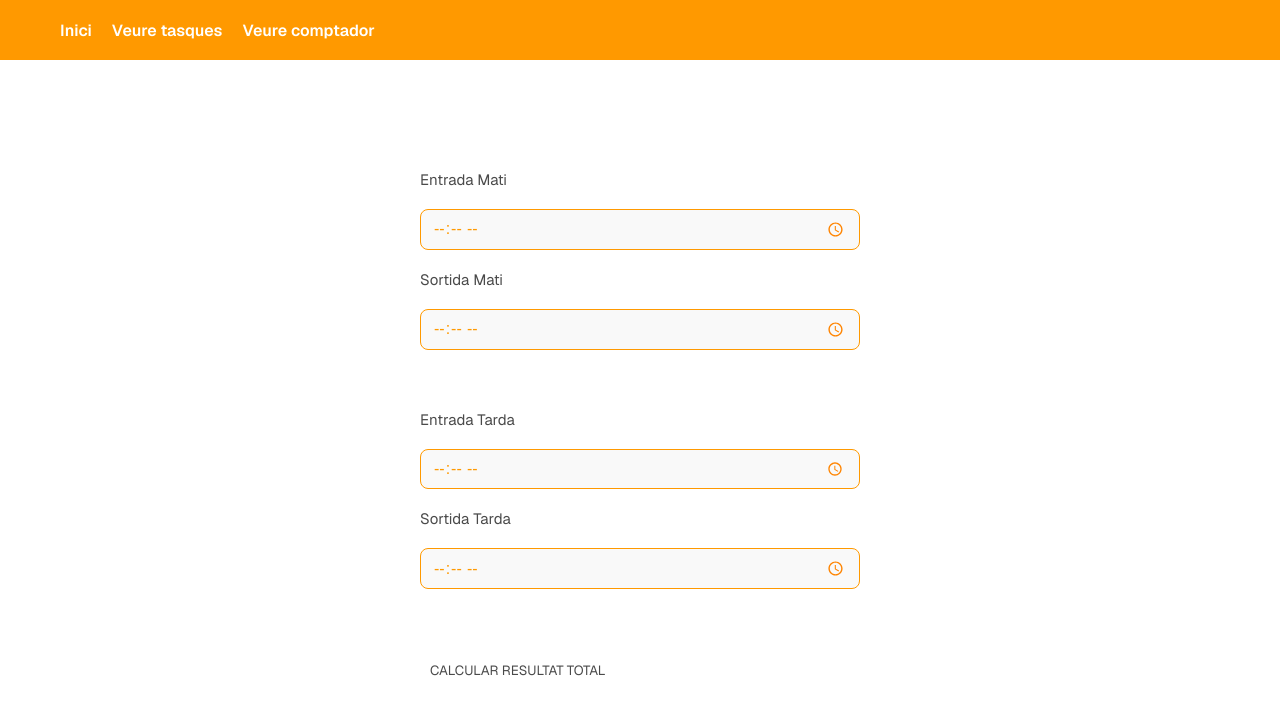
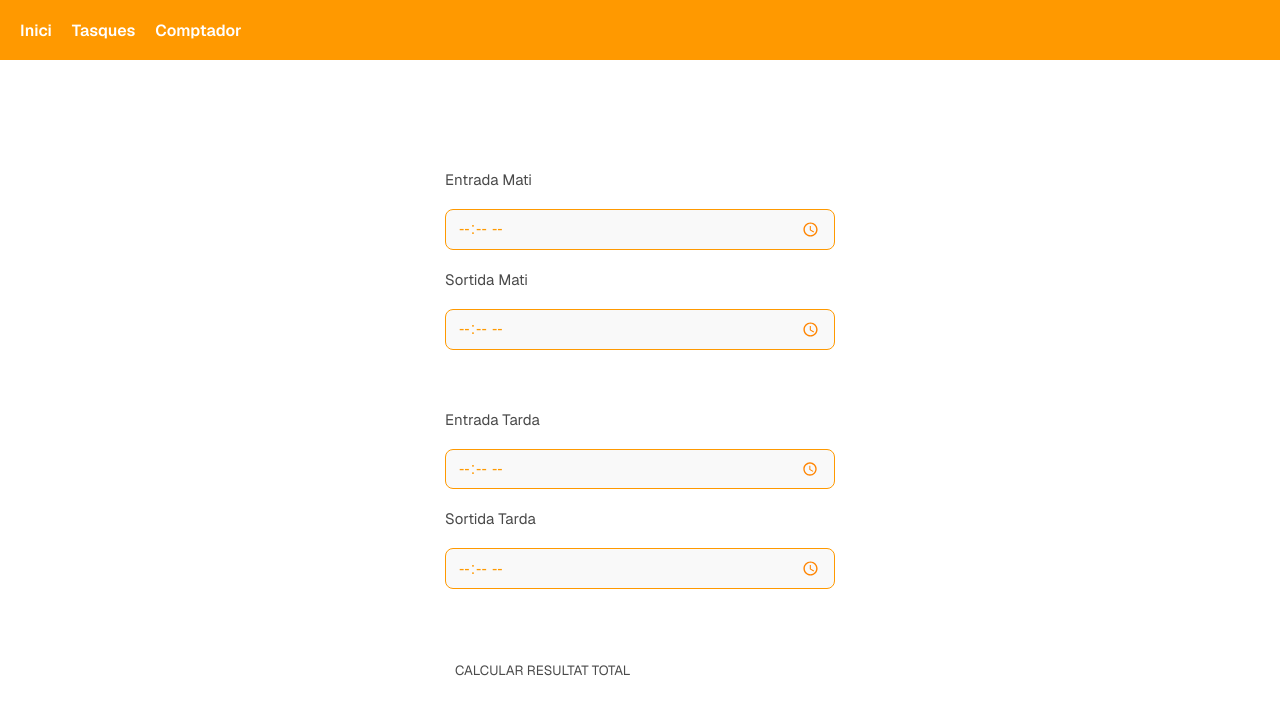
Before and after one commit to nalonso404/react-ts-advanced, a Next.js app: page /counter in a window 1280 px wide. Shown: the top 714 px of the page. Built offline with nearby package versions, Linux system fonts and the light colour scheme.

Commit message:
fix styles

```diff
--- a/src/components/Counter.tsx
+++ b/src/components/Counter.tsx
@@ -76,7 +76,7 @@ const CounterWrapper = styled.div`
 	display:flex;
 	flex-direction: column;
 	gap: 20px;
-	min-width: 440px;
+	min-width: 390px;
 
 	> form {
 		display: flex;
--- a/src/components/Nav.tsx
+++ b/src/components/Nav.tsx
@@ -8,8 +8,8 @@ export const Nav: FC = () => {
   return (
     <NavWrapper>
       <Link href='/'>Inici</Link>
-      <Link href='/tasks'>Veure tasques</Link>
-      <Link href='/counter'>Veure comptador</Link>
+      <Link href='/tasks'> Tasques</Link>
+      <Link href='/counter'>Comptador</Link>
     </NavWrapper>
   )
 }
@@ -22,7 +22,7 @@ const NavWrapper = styled.nav`
     flex-direction: row;
     gap: 20px;
     background-color: var(--foreground);
-    padding: 20px 60px;
+    padding: 20px;
     width: 100vw;
     width: 100dvw;
     height: 60px;
```
